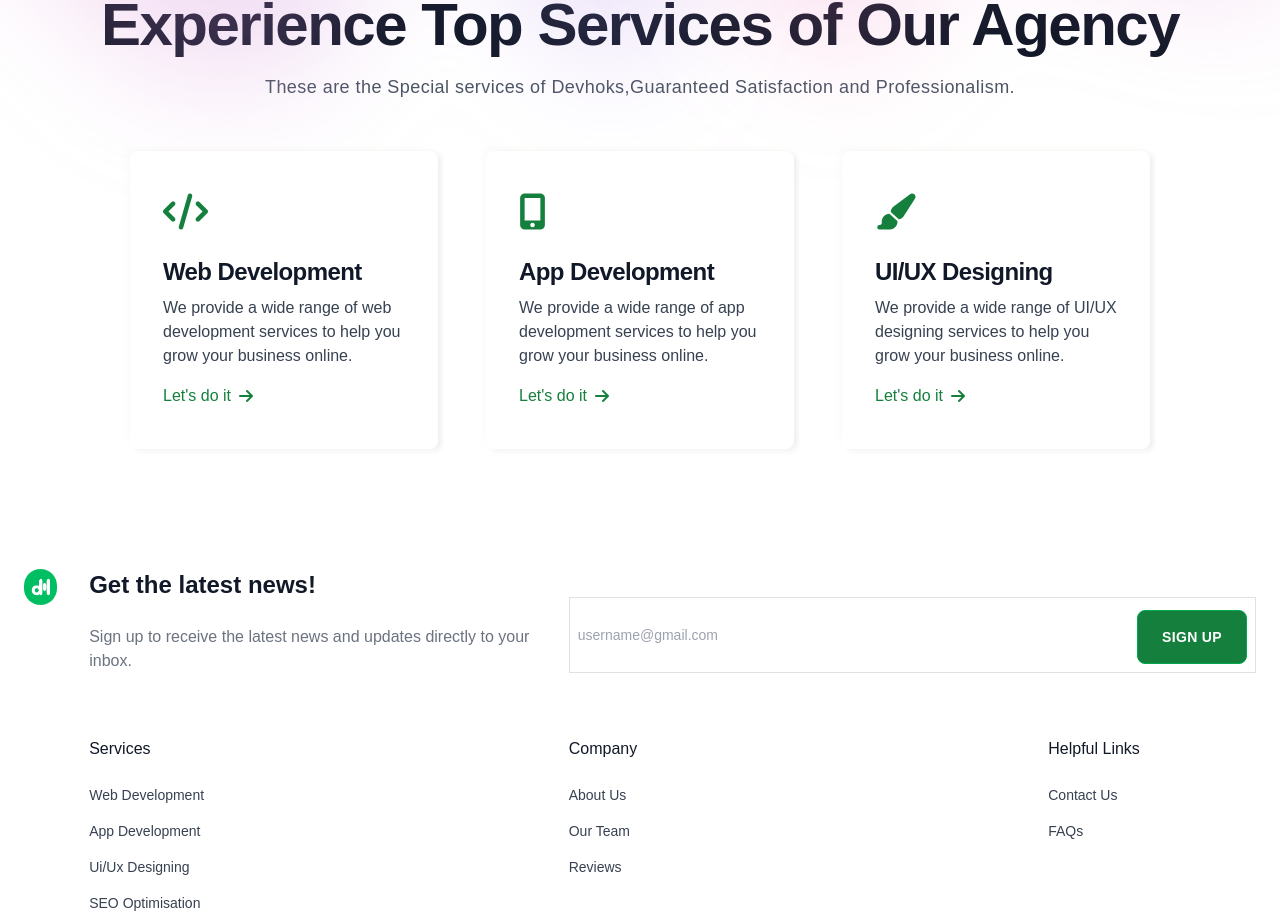
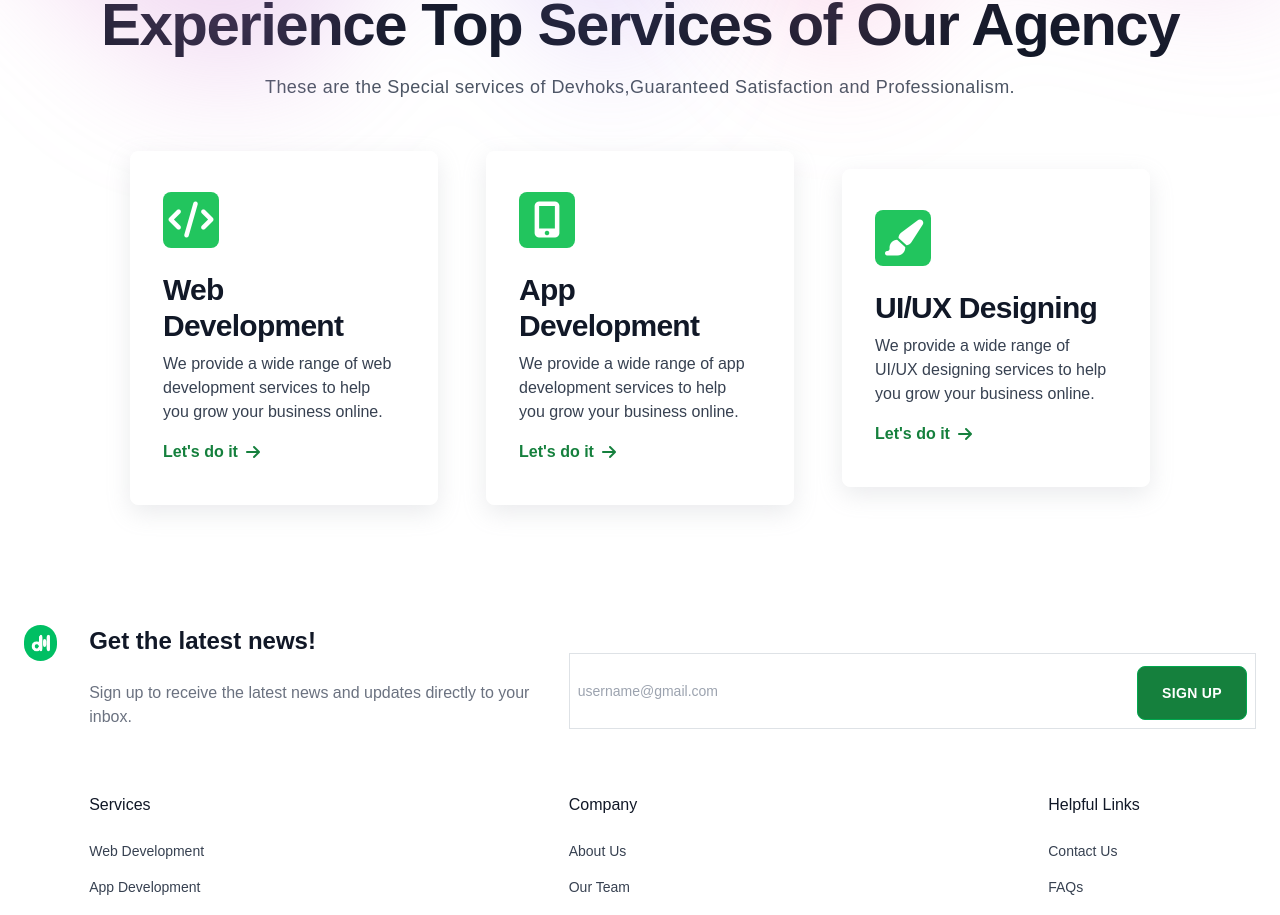
Before and after one commit to ABDULHAMEED-10/DevHooks, a React (Vite) app in the folder DevHoks/: page / in a window 1280 px wide. Shown: the part 913-1828 px from the top of the page. Built offline with nearby package versions, Linux system fonts and the light colour scheme.

Commit message:
srvice bug fix

```diff
--- a/DevHoks/src/Pages/Home/HomeComponents/Home.css
+++ b/DevHoks/src/Pages/Home/HomeComponents/Home.css
@@ -8,8 +8,35 @@
     -webkit-text-fill-color: transparent;
 }
 .card{
-    box-shadow:
-        rgba(196, 201, 195, 0.06) -4px -4px 4px 0px , /* Top */
-        rgba(142, 142, 142, 0.06) 4px 4px 4px 0px ,  /* Bottom */
-        rgba(142, 142, 142, 0.06) 4px 0px 4px 0px ;  /* Right */
+
+    box-shadow: rgba(149, 157, 165, 0.2) 0px 8px 24px;
 }
+
+.border_line {
+    position: relative;
+}
+
+.border_line::after {
+    content: '';
+    position: absolute;
+    bottom: 0;
+    left: 0;
+    width: 0;
+    height: 2px;
+    background-color: #07b262;
+    transition: width 0.3s linear;
+}
+.service_title{
+    color: black;
+    transition: color 0.3s linear 0.2s;
+}
+.service_title:hover {
+    color: var(--green-hover-color);
+}
+.service_card:hover .service_icon {
+    transform: translateY(-0.7rem);
+    transition: transform 0.3s ease-in-out;
+}
+.border_line:hover::after {
+    width: 100%;
+}
--- a/DevHoks/src/Pages/Home/HomeComponents/Services.jsx
+++ b/DevHoks/src/Pages/Home/HomeComponents/Services.jsx
@@ -4,7 +4,7 @@ export const Services = () => {
   return (
     <div className="bg-white py-10 sm:py-14">
       <div className="mx-auto max-w-8xl px-4 lg:px-8 ">
-        <div className="mx-auto lg:text-center mb-5">
+        <div className="mx-auto text-center mb-5">
         <div className="hidden sm:mb-8 sm:flex sm:justify-center sm:items-center">
             <div className="relative rounded-full px-3 py-1 text-md leading-6 font-medium text-green-500 ring-1 ring-green-500">
               Top Featured Services
@@ -18,7 +18,7 @@ export const Services = () => {
           These are the Special services of Devhoks,Guaranteed Satisfaction and Professionalism.
           </p>
         </div>
-        <div className="flex items-center justify-center gap-5">
+        <div className="flex flex-wrap items-center justify-center gap-5">
           {servicesData.map((service, i) => (
             <div
               key={i}
--- a/DevHoks/src/Pages/Home/HomeComponents/ServicesCard.jsx
+++ b/DevHoks/src/Pages/Home/HomeComponents/ServicesCard.jsx
@@ -2,19 +2,19 @@ import PropTypes from "prop-types";
 import { Link } from "react-router-dom";
 const ServicesCard = ({ prop }) => {
 return (
-    <div className="px-8 py-10 bg-white border border-white rounded-lg card">
-        <i className={`mb-4 text-4xl text-green-700 ${prop.icon}`}></i>
-        <Link to={prop.lnk}>
-            <h5 className="mb-2 text-2xl font-bold tracking-tight text-gray-900 dark:text-black">
+    <div className="px-8 py-10 bg-white border border-white rounded-lg card service_card">
+        <i className={`service_icon mb-4 text-4xl bg-green-500 w-14 h-14 rounded-lg flex items-center justify-center text-white ${prop.icon}`}></i>
+        <Link className="mb-2 text-3xl font-bold tracking-tight text-gray-900 dark:text-gray-900 service_title" to={prop.lnk}>
+            <h5 className="inline border_line pb-1">
                 {prop.title}
             </h5>
         </Link>
-        <p className="mb-3 font-normal text-gray-700 dark:text-gray-700">
+        <p className="mb-3 font-normal text-gray-700 dark:text-gray-700 text-balance">
             {prop.description}
         </p>
         <Link
             to={prop.lnk}
-            className="flex items-center text-md font-medium text-center text-green-700 hover:text-black hover:transition duration-300 focus:text-black dark:hover:text-black"
+            className="flex items-center text-md font-semibold text-center text-green-700 hover:text-black hover:transition duration-300 focus:text-black dark:hover:text-black"
         >
             Let&apos;s do it
             <i className="ml-2 fas fa-arrow-right"></i>
```
